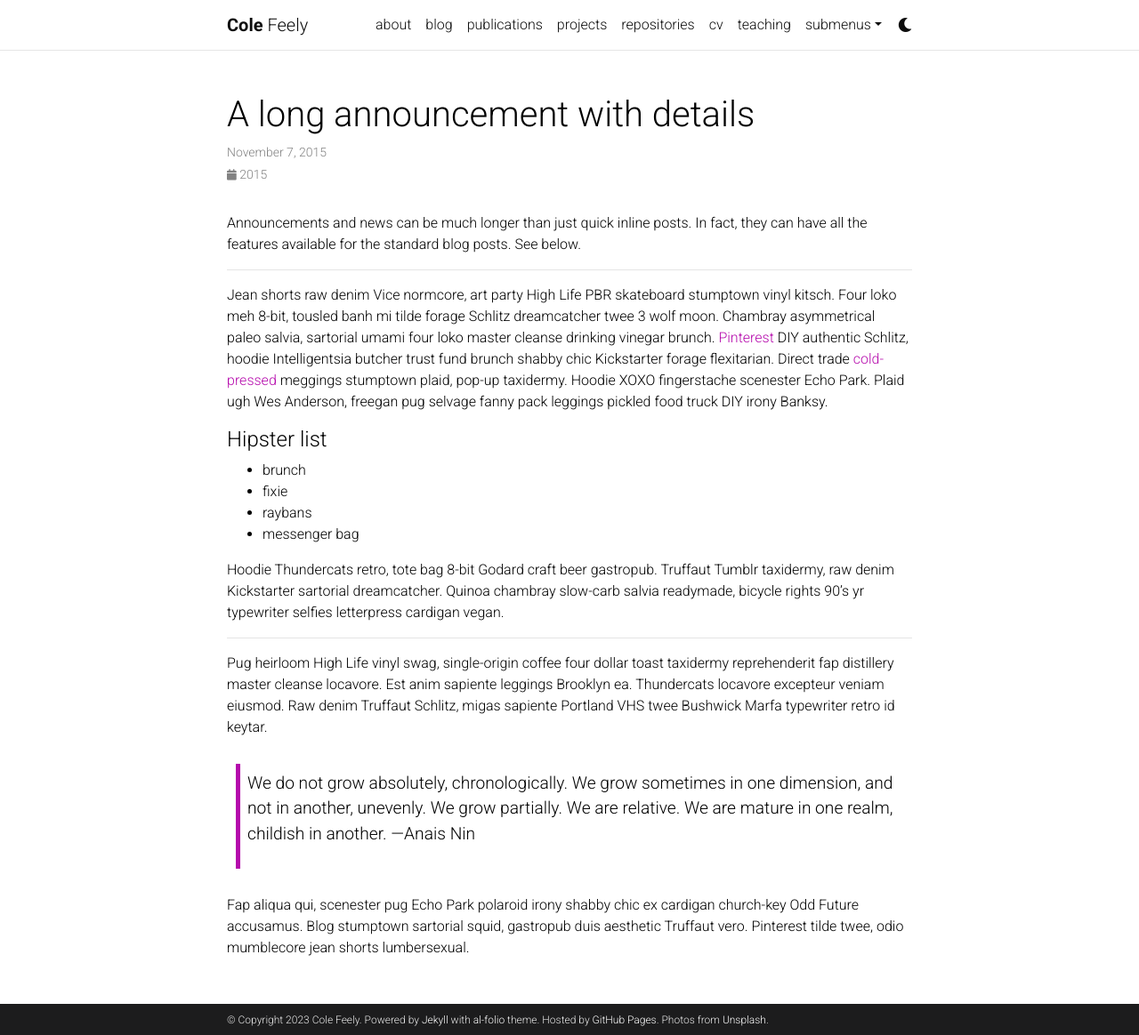
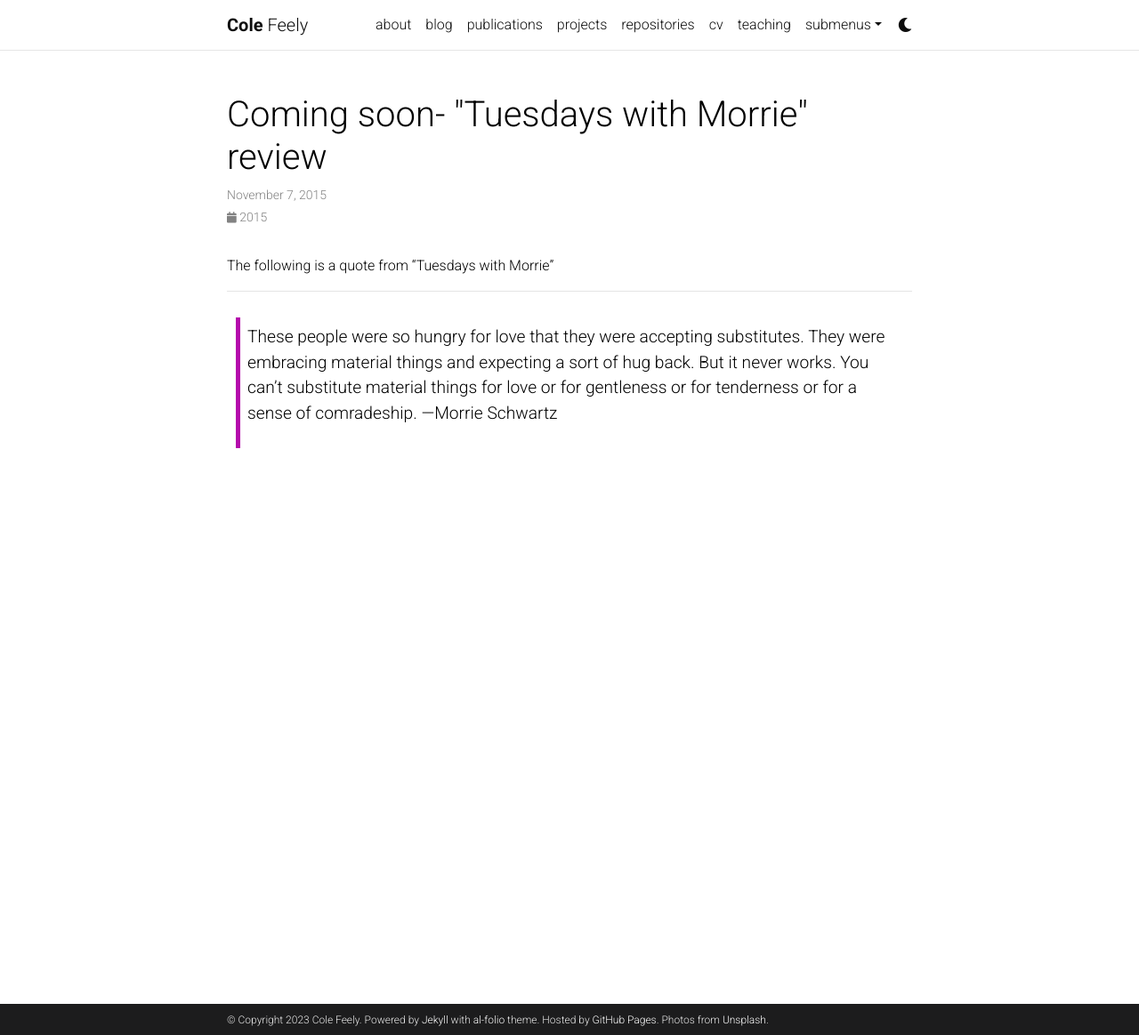
Before and after one commit to ColeFeely6/ColeFeely6.github.io, a Jekyll site: the page built from _news/announcement_2.md, in a window 1280 px wide and 1164 px high. Shown: the whole window at 89% size. Built offline with Jekyll 4.4.1, drawn with Linux system fonts in a browser that asks for light colours; comment, search, counter and statistics services are not loaded; a style sheet for code colours, icons or effects is not loaded.

Commit message:
fixing the news section

```diff
--- a/_news/announcement_2.md
+++ b/_news/announcement_2.md
@@ -1,31 +1,16 @@
 ---
 layout: post
-title: A long announcement with details
+title: Coming soon- "Tuesdays with Morrie" review
 date: 2015-11-07 16:11:00-0400
 inline: false
 ---
 
-Announcements and news can be much longer than just quick inline posts. In fact, they can have all the features available for the standard blog posts. See below.
+The following is a quote from "Tuesdays with Morrie"
+
 
 ***
 
-Jean shorts raw denim Vice normcore, art party High Life PBR skateboard stumptown vinyl kitsch. Four loko meh 8-bit, tousled banh mi tilde forage Schlitz dreamcatcher twee 3 wolf moon. Chambray asymmetrical paleo salvia, sartorial umami four loko master cleanse drinking vinegar brunch. <a href="https://www.pinterest.com">Pinterest</a> DIY authentic Schlitz, hoodie Intelligentsia butcher trust fund brunch shabby chic Kickstarter forage flexitarian. Direct trade <a href="https://en.wikipedia.org/wiki/Cold-pressed_juice">cold-pressed</a> meggings stumptown plaid, pop-up taxidermy. Hoodie XOXO fingerstache scenester Echo Park. Plaid ugh Wes Anderson, freegan pug selvage fanny pack leggings pickled food truck DIY irony Banksy.
 
-#### Hipster list
-<ul>
-    <li>brunch</li>
-    <li>fixie</li>
-    <li>raybans</li>
-    <li>messenger bag</li>
-</ul>
 
-Hoodie Thundercats retro, tote bag 8-bit Godard craft beer gastropub. Truffaut Tumblr taxidermy, raw denim Kickstarter sartorial dreamcatcher. Quinoa chambray slow-carb salvia readymade, bicycle rights 90's yr typewriter selfies letterpress cardigan vegan.
-
-***
-
-Pug heirloom High Life vinyl swag, single-origin coffee four dollar toast taxidermy reprehenderit fap distillery master cleanse locavore. Est anim sapiente leggings Brooklyn ea. Thundercats locavore excepteur veniam eiusmod. Raw denim Truffaut Schlitz, migas sapiente Portland VHS twee Bushwick Marfa typewriter retro id keytar.
-
-> We do not grow absolutely, chronologically. We grow sometimes in one dimension, and not in another, unevenly. We grow partially. We are relative. We are mature in one realm, childish in another.
-> —Anais Nin
-
-Fap aliqua qui, scenester pug Echo Park polaroid irony shabby chic ex cardigan church-key Odd Future accusamus. Blog stumptown sartorial squid, gastropub duis aesthetic Truffaut vero. Pinterest tilde twee, odio mumblecore jean shorts lumbersexual.
+> These people were so hungry for love that they were accepting substitutes. They were embracing material things and expecting a sort of hug back. But it never works. You can’t substitute material things for love or for gentleness or for tenderness or for a sense of comradeship.
+> —Morrie Schwartz
```
Also changed, not shown: _news/announcement_1.md (+2 -2 lines), _news/announcement_3.md (deleted, +0 -7 lines).
